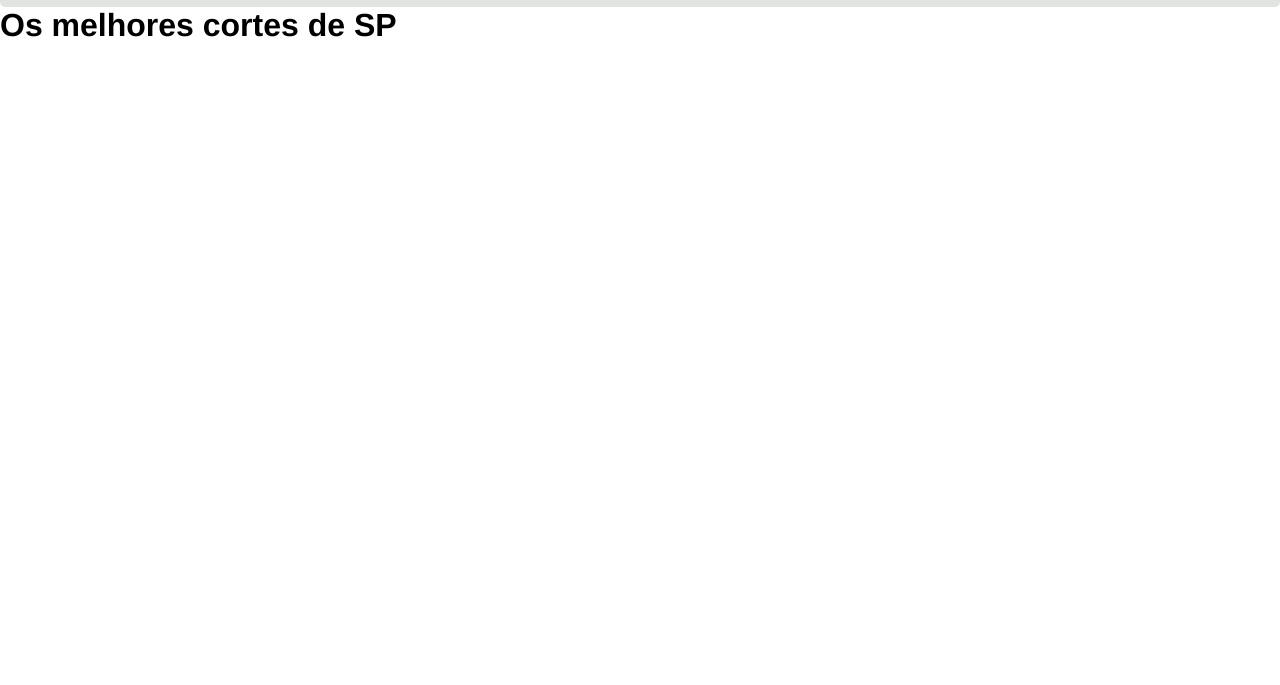
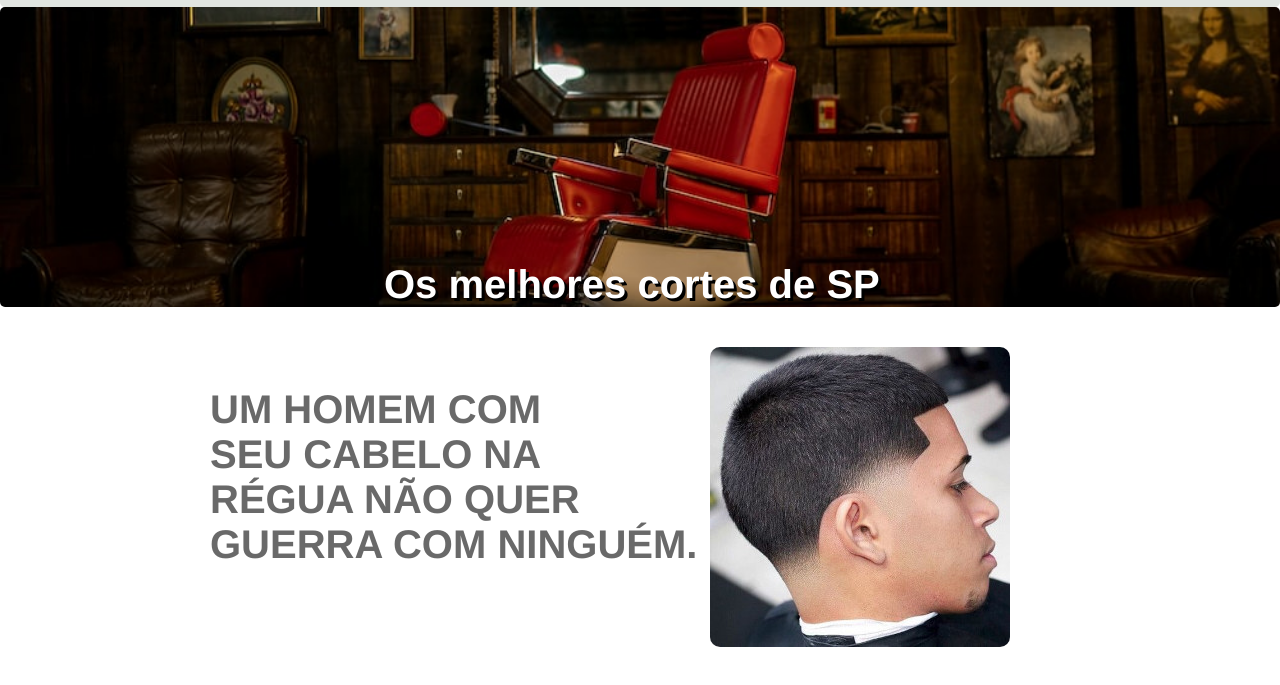
Before and after one commit to gab3765028/projeto_barbearia, a plain HTML site: page index.html in a window 1280 px wide. Shown: the part 113-798 px from the top of the page. Drawn offline with Linux system fonts and the light colour scheme.

Commit message:
criando a class polite fazendo ajuste

```diff
--- a/css/style.css
+++ b/css/style.css
@@ -48,3 +48,44 @@
     color: #fff;
 
 }
+.main-banner{
+    background-image:url(../img/photo-1592647420148-bfcc177e2117.jpg);
+    background-size: cover;
+    background-position: center;
+    width: 100%;
+    height: 300px;
+    border-radius: 5px;
+    position: relative;
+
+}
+.titulo{
+    position: absolute;
+    color: #fff;
+    font-size: 40px;
+   text-shadow:  3px 3px black;
+   bottom: 0;
+   left: 30%;
+}
+.polite{
+    padding: 30px;
+    position: relative;
+    margin: 10px;
+}
+.polite p{
+    position: absolute;
+    top: 70px;
+    text-transform: uppercase;
+    font-weight: bold;
+    font-size: 40px;
+    left: 200px;
+    color: #696969;
+
+
+}
+.polite_image{
+    position: absolute;
+    left: 700px;
+    border-radius: 10px;
+
+
+}
--- a/index.html
+++ b/index.html
@@ -21,8 +21,18 @@
         </div>
         <div class="main-banner">
             <main>
-                <h1>Os melhores cortes de SP</h1>
+                <h1 class="titulo">Os melhores cortes de SP</h1>
+
             </main>
+        </div>
+        <div class="polite">
+            <p>Um homem com <br>
+                seu cabelo na <br>
+                régua não quer <br> guerra com
+                 ninguém.</p>
+                 <figure>
+                    <img src="img/23e9557435d2b381e93f9cd7088493f3.jpg" alt="corte de cria" class="polite_image">
+                 </figure>
         </div>
     </div>
 </body>
```
Also changed, not shown: img/0764226c8f5c878fd4f4bddf24dbd4c3.jpg (deleted), img/23e9557435d2b381e93f9cd7088493f3.jpg (added), img/photo-1592647420148-bfcc177e2117.jpg (added), img/wepik-export-2023100100042467Ob.jpeg (deleted).
